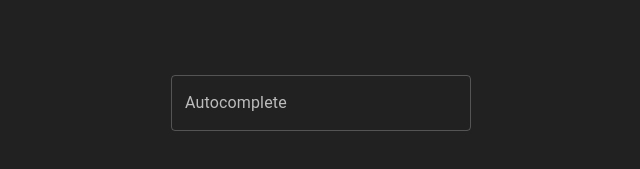
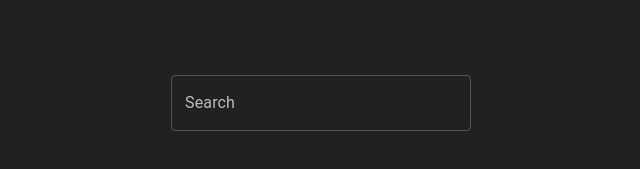
Before and after one commit to mihailo1/search-sponsors, a Next.js app: page / in a window 1280 px wide. Shown: the part 297-466 px from the top of the page, without its empty margins (319-959 px from the left). Built offline with nearby package versions, Linux system fonts and the light colour scheme.

Commit message:
vercel test

```diff
--- a/src/components/Autocomplete.tsx
+++ /dev/null
@@ -1,43 +0,0 @@
-import {
-  AutocompleteProps,
-  Autocomplete as MUIAutocomplete,
-  TextField,
-} from '@mui/material';
-import { motion } from 'framer-motion';
-
-interface _AutocompleteProps
-  extends AutocompleteProps<string, false, false, false> {
-  [key: string]: any;
-}
-
-const Autocomplete = (props: _AutocompleteProps) => {
-  return (
-    <motion.div
-      className="flex justify-center items-center h-full"
-      initial={{ opacity: 0, y: -20 }}
-      animate={{ opacity: 1, y: 0 }}
-      exit={{ opacity: 0, y: -20 }}
-    >
-      <motion.div className="self-center mx-auto">
-        <MUIAutocomplete
-          {...props}
-          renderInput={(params) => (
-            <TextField {...params} label="Autocomplete" />
-          )}
-          renderOption={(_, option) => (
-            <motion.li
-              initial={{ opacity: 0, x: -20 }}
-              animate={{ opacity: 1, x: 0 }}
-              exit={{ opacity: 0, x: -20 }}
-              whileTap={{ scale: 0.95 }}
-            >
-              {option}
-            </motion.li>
-          )}
-        />
-      </motion.div>
-    </motion.div>
-  );
-};
-
-export default Autocomplete;
--- a/src/components/Autocomplete/index.tsx
+++ b/src/components/Autocomplete/index.tsx
@@ -18,11 +18,18 @@
       animate={{ opacity: 1, y: 0 }}
       exit={{ opacity: 0, y: -20 }}
     >
-      <motion.div className="">
+      <motion.div className="self-center mx-auto">
         <MUIAutocomplete
           {...props}
-          renderInput={(params) => (
-            <TextField {...params} label="Autocomplete" />
+          renderOption={(_, option) => (
+            <motion.li
+              initial={{ opacity: 0, x: -20 }}
+              animate={{ opacity: 1, x: 0 }}
+              exit={{ opacity: 0, x: -20 }}
+              whileTap={{ scale: 0.95 }}
+            >
+              {option}
+            </motion.li>
           )}
         />
       </motion.div>
```
